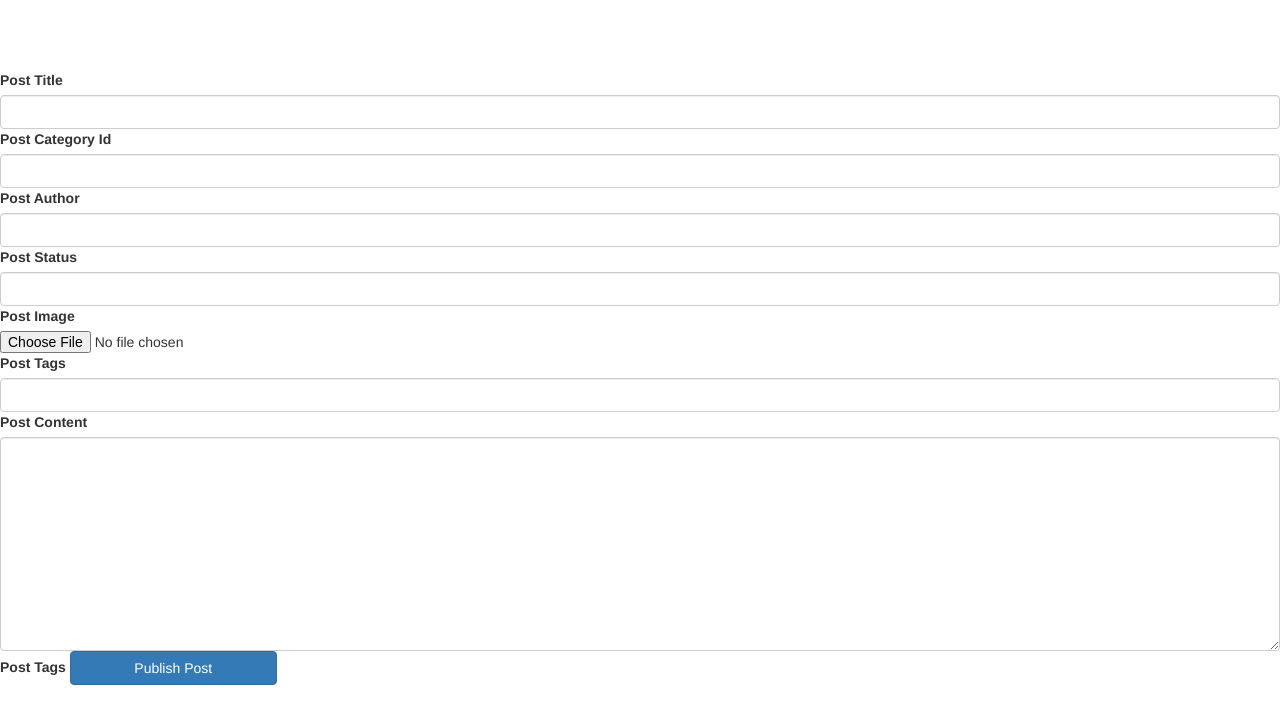
After one commit to Riliwan-dev/Php-Project, a PHP site: page /admin/includes/add_posts.php in a window 1280 px wide. The commit adds this page. Shown: the top 724 px of the page. Run offline with PHP 8.4, Linux system fonts and the light colour scheme; some libraries are stand-ins or nearby versions.

Commit message:
Modification of add_posts.php and view_all_posts.php

```diff
--- /dev/null
+++ b/cms/admin/includes/add_posts.php
@@ -0,0 +1,79 @@
+
+<!DOCTYPE html>
+<html lang="en">
+
+<head>
+
+    <meta charset="utf-8">
+    <meta http-equiv="X-UA-Compatible" content="IE=edge">
+    <meta name="viewport" content="width=device-width, initial-scale=1">
+    <meta name="description" content="">
+    <meta name="author" content="">
+
+    <title>Blog Home - Start Bootstrap Template</title>
+
+    <!-- Bootstrap Core CSS -->
+    <link href="css/bootstrap.min.css" rel="stylesheet">
+
+    <!-- Custom CSS -->
+    <link href="css/blog-home.css" rel="stylesheet">
+
+    <!-- HTML5 Shim and Respond.js IE8 support of HTML5 elements and media queries -->
+    <!-- WARNING: Respond.js doesn't work if you view the page via file:// -->
+    <!--[if lt IE 9]>
+        <script src="https://oss.maxcdn.com/libs/html5shiv/3.7.0/html5shiv.js"></script>
+        <script src="https://oss.maxcdn.com/libs/respond.js/1.4.2/respond.min.js"></script>
+    <![endif]-->
+
+</head>
+
+<body>
+<form action="" method="post" enctype="multipart/form-data">
+
+<div class="from-group">
+    <label for="Title">Post Title</label>
+    <input type="text" class="form-control" name="title">
+</div>
+
+<div class="from-group">
+    <label for="post_category">Post Category Id</label>
+    <input type="text" class="form-control" name="post_category_id">
+</div>
+
+
+<div class="from-group">
+    <label for="Title">Post Author</label>
+    <input type="text" class="form-control" name="author">
+</div>
+
+<div class="from-group">
+    <label for="post_status">Post Status</label>
+    <input type="text" class="form-control" name="post_status">
+</div>
+
+<div class="from-group">
+    <label for="post_image">Post Image</label>
+    <input type="file" name="image">
+</div>
+
+<div class="from-group">
+    <label for="post_tags">Post Tags</label>
+    <input type="text" class="form-control" name="post_tags">
+</div>
+
+<div class="from-group">
+    <label for="post_content">Post Content</label>
+    <textarea type="text" class="form-control" name="post_content" id="" cols="30" rows="10">
+</textarea>
+</div>
+
+<div class="from-group">
+    <label for="post_tags">Post Tags</label>
+    <input type="text" class="btn btn-primary" name="post_tags" type="submit" name="create_post" value="Publish Post">
+</div>
+
+</form>
+
+
+</body>
+</html>
```
Also changed, not shown: cms/admin/includes/view_all_posts.php (added, +68 -0 lines), cms/admin/posts.php (+22 -62 lines).
